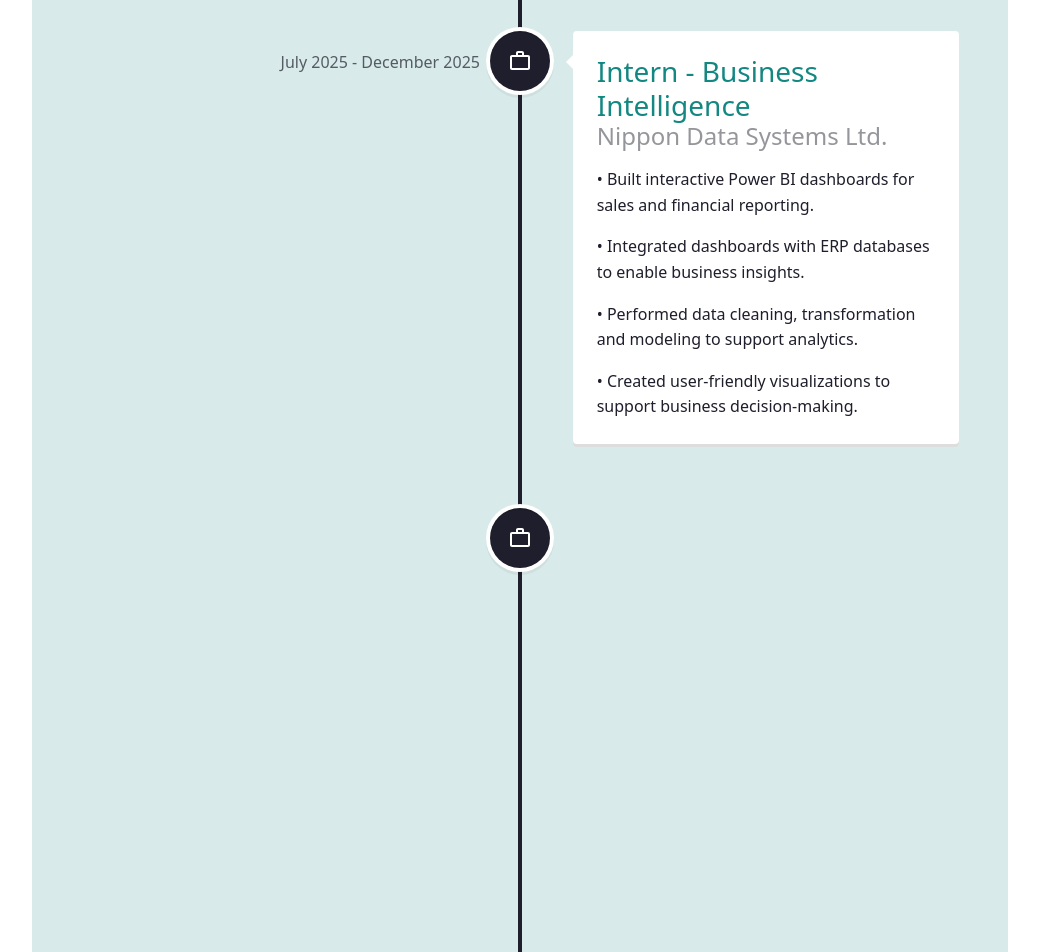
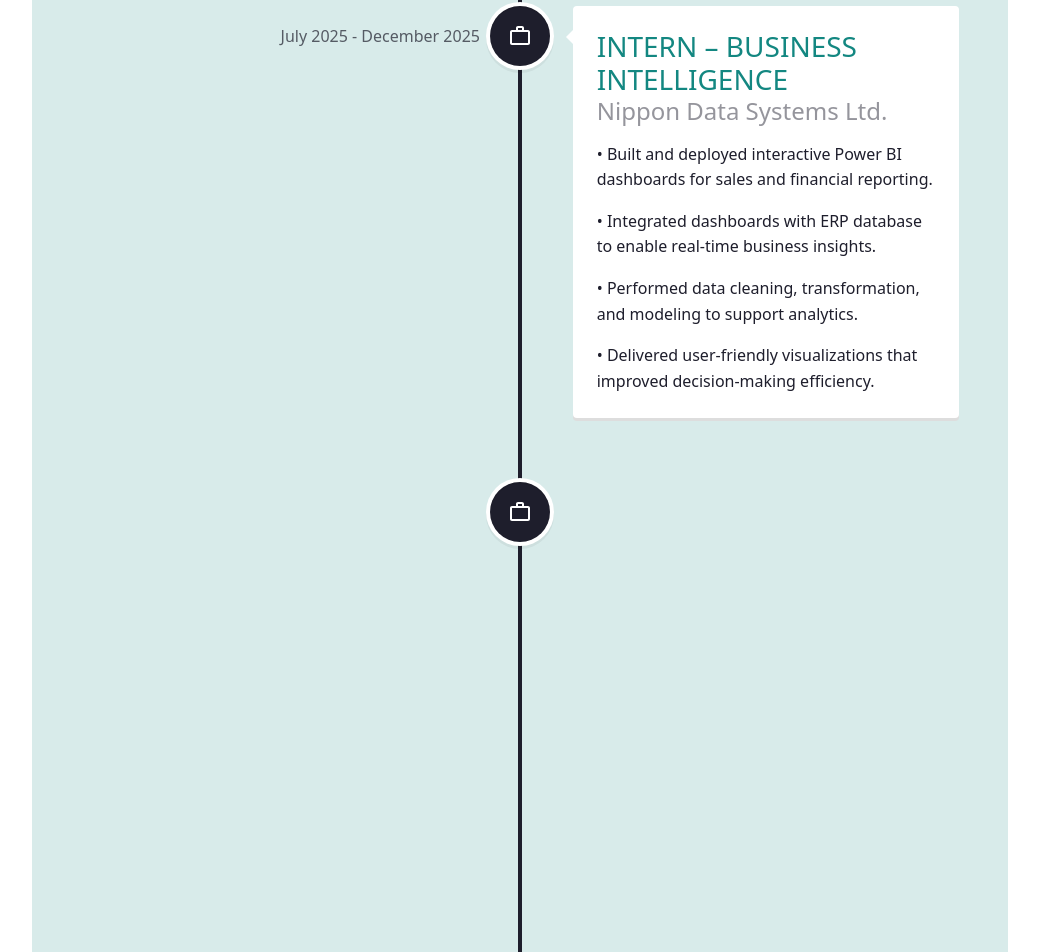
Before and after one commit to architaa1/My_Portfolio, a React (Create React App) app: page / in a window 1280 px wide. Shown: the part 5252-6204 px from the top of the page, without its empty margins (190-1229 px from the left). Built offline with nearby package versions, Linux system fonts and the light colour scheme.

Commit message:
Refactor work experience section with new entries

```diff
--- a/src/pages/workExp/WorkExp.js
+++ b/src/pages/workExp/WorkExp.js
@@ -5,58 +5,10 @@ import {
   VerticalTimeline,
   VerticalTimelineElement,
 } from "react-vertical-timeline-component";
-
 import "react-vertical-timeline-component/style.min.css";
 import "./WorkExp.css";
 
 const WorkExp = () => {
-  const workExperiences = [
-    {
-      date: "March 2026 - Present",
-      title: "Data Analyst",
-      company: "Z1 Tech",
-      points: [
-        "Analyze programmatic data across DSPs, SSPs and publishers; track CTR, CPC, CPA, CVR, eCPM, spend and margin.",
-        "Identify trends, anomalies and inefficiencies across campaigns, keywords, publishers and traffic sources to guide bid and budget optimization.",
-        "Validate campaign data and resolve reporting inconsistencies to maintain accurate performance insights.",
-        "Analyze lead generation and conversion performance to evaluate cost efficiency and revenue impact.",
-      ],
-    },
-    {
-      date: "July 2025 - December 2025",
-      title: "Intern - Business Intelligence",
-      company: "Nippon Data Systems Ltd.",
-      points: [
-        "Built interactive Power BI dashboards for sales and financial reporting.",
-        "Integrated dashboards with ERP databases to enable business insights.",
-        "Performed data cleaning, transformation and modeling to support analytics.",
-        "Created user-friendly visualizations to support business decision-making.",
-      ],
-    },
-    {
-      date: "July 2025 - August 2025",
-      title: "Intern - Agentic AI and Cloud",
-      company: "IBM SkillsBuild Internship",
-      points: [
-        "Developed an AI Agent for Financial Literacy using IBM Watsonx.ai, IBM Granite, Langflow, RAG architecture and IBM Cloud.",
-        "Applied prompt engineering and retrieval-augmented generation for intelligent financial question answering.",
-        "Selected among the top 6,000 participants to present the project at the IBM India CSR Annual Summit 2025.",
-        "Received the IBM Learner Recognition Award.",
-      ],
-    },
-    {
-      date: "September 2024 - December 2024",
-      title: "Data Analyst Intern",
-      company: "Orangus India Pvt. Ltd.",
-      points: [
-        "Automated data pipelines and developed Python scripts for process optimization and reporting.",
-        "Integrated machine learning predictions into Power BI dashboards using backend scripting and APIs.",
-        "Developed SQL queries for data extraction, anomaly detection and fraud pattern recognition.",
-        "Created Excel-based analytics tools and dashboards for business reporting.",
-      ],
-    },
-  ];
-
   return (
     <div className="work" id="work">
       <div className="container work-exp">
@@ -67,37 +19,87 @@ const WorkExp = () => {
         <hr />
 
         <VerticalTimeline lineColor="#1e1e2c">
-          {workExperiences.map((experience, index) => (
+
           <VerticalTimelineElement
-              key={index}
             className="vertical-timeline-element--work"
-              contentStyle={{
-                background: "white",
-                color: "#1e1e2c",
-              }}
-              contentArrowStyle={{
-                borderRight: "7px solid white",
-              }}
-              date={experience.date}
-              iconStyle={{
-                background: "#1e1e2c",
-                color: "#fff",
-              }}
+            contentStyle={{ background: "white", color: "#1e1e2c" }}
+            contentArrowStyle={{ borderRight: "7px solid white" }}
+            date="March 2026 - Present"
+            iconStyle={{ background: "#1e1e2c", color: "#fff" }}
             icon={<MdWorkOutline />}
           >
             <h3 className="vertical-timeline-element-title">
-                {experience.title}
+              Data Analyst
             </h3>
+            <h4 className="vertical-timeline-element-subtitle">
+              Z1Tech
+            </h4>
+            <p>• Analyze programmatic data across DSPs, SSPs and publishers; track CTR, CPC, CPA, CVR, eCPM, spend and margin.</p>
+            <p>• Spot trends, anomalies and inefficiencies by campaign, keyword, publisher and traffic to guide bid/budget optimization.</p>
+            <p>• Validate data and resolve inconsistencies across campaign reports to keep performance reporting accurate and reliable.</p>
+            <p>• Analyze lead generation and conversion performance to assess cost efficiency and revenue impact.</p>
+          </VerticalTimelineElement>
 
+          <VerticalTimelineElement
+            className="vertical-timeline-element--work"
+            contentStyle={{ background: "white", color: "#1e1e2c" }}
+            contentArrowStyle={{ borderRight: "7px solid white" }}
+            date="July 2025 - December 2025"
+            iconStyle={{ background: "#1e1e2c", color: "#fff" }}
+            icon={<MdWorkOutline />}
+          >
+            <h3 className="vertical-timeline-element-title">
+              INTERN – BUSINESS INTELLIGENCE
+            </h3>
             <h4 className="vertical-timeline-element-subtitle">
-                {experience.company}
+              Nippon Data Systems Ltd.
             </h4>
+            <p>• Built and deployed interactive Power BI dashboards for sales and financial reporting.</p>
+            <p>• Integrated dashboards with ERP database to enable real-time business insights.</p>
+            <p>• Performed data cleaning, transformation, and modeling to support analytics.</p>
+            <p>• Delivered user-friendly visualizations that improved decision-making efficiency.</p>
+          </VerticalTimelineElement>
 
-              {experience.points.map((point, i) => (
-                <p key={i}>• {point}</p>
-              ))}
+          <VerticalTimelineElement
+            className="vertical-timeline-element--work"
+            contentStyle={{ background: "white", color: "#1e1e2c" }}
+            contentArrowStyle={{ borderRight: "7px solid white" }}
+            date="July 2025 - August 2025"
+            iconStyle={{ background: "#1e1e2c", color: "#fff" }}
+            icon={<MdWorkOutline />}
+          >
+            <h3 className="vertical-timeline-element-title">
+              INTERN – Agentic AI and Cloud
+            </h3>
+            <h4 className="vertical-timeline-element-subtitle">
+              IBM SkillsBuild Internship
+            </h4>
+            <p>• Developed an AI Agent for Financial Literacy using IBM Watsonx.ai, IBM Granite, Langflow, RAG architecture, and IBM Cloud.</p>
+            <p>• Applied prompt engineering and retrieval-augmented generation for intelligent financial Q&A.</p>
+            <p>• Selected among top 6,000 participants to present my project at the IBM India CSR Annual Summit 2025.</p>
+            <p>• Received Learner Recognition Award from IBM.</p>
           </VerticalTimelineElement>
-          ))}
+
+          <VerticalTimelineElement
+            className="vertical-timeline-element--work"
+            contentStyle={{ background: "white", color: "#1e1e2c" }}
+            contentArrowStyle={{ borderRight: "7px solid white" }}
+            date="September 2024 - December 2024"
+            iconStyle={{ background: "#1e1e2c", color: "#fff" }}
+            icon={<MdWorkOutline />}
+          >
+            <h3 className="vertical-timeline-element-title">
+              Data Analyst Intern
+            </h3>
+            <h4 className="vertical-timeline-element-subtitle">
+              Orangus India Pvt. Ltd.
+            </h4>
+            <p>• Automated data pipelines and built Python scripts for process optimization and reporting tasks.</p>
+            <p>• Integrated machine learning predictions into Power BI dashboards using backend scripting and APIs.</p>
+            <p>• Formulated and optimized SQL queries for data extraction, anomaly detection, and fraud pattern recognition.</p>
+            <p>• Developed Excel-based analytics tools and dashboards with embedded logic for business reporting.</p>
+          </VerticalTimelineElement>
+
         </VerticalTimeline>
       </div>
     </div>
```
Lines whose indentation alone changed are shown as unchanged.
